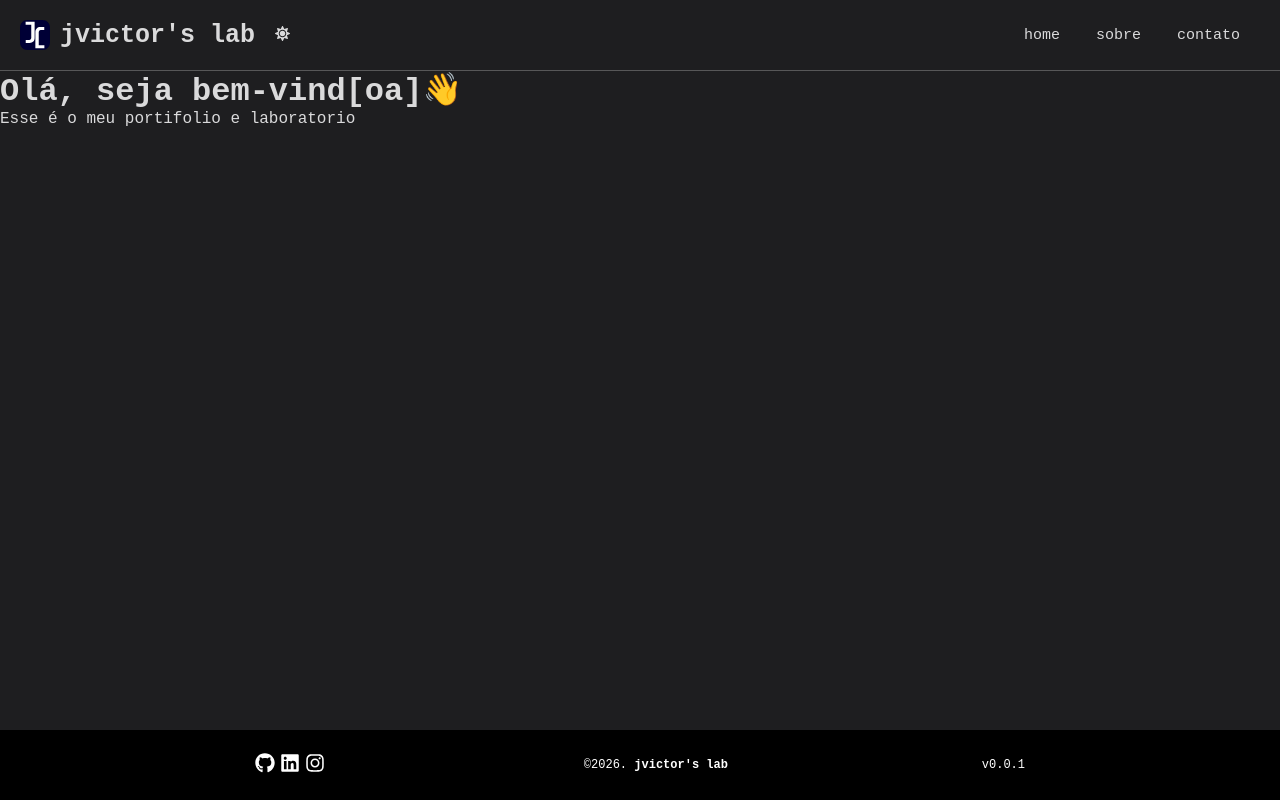
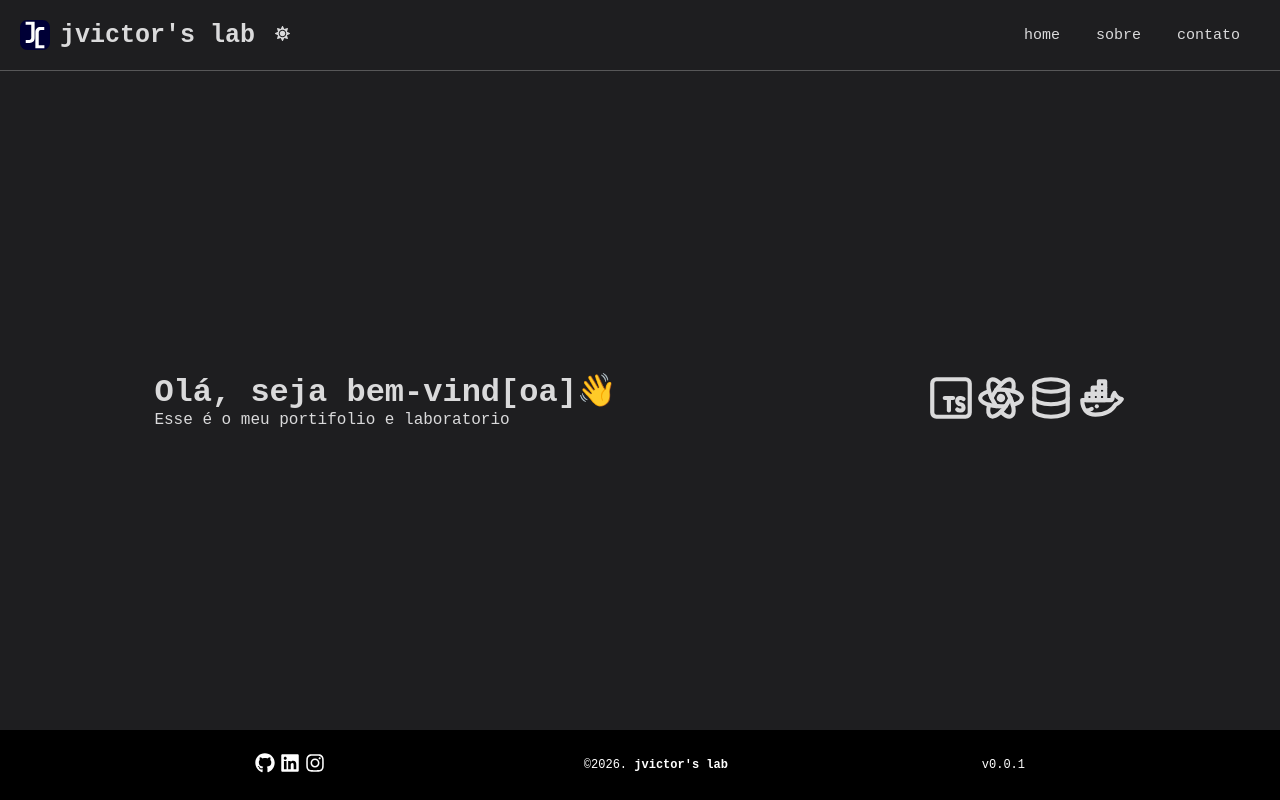
Before and after one commit to jvictor-s/portfolio, a React (Vite) app in the folder frontend/: page / in a window 1280 px wide. Built offline with nearby package versions, Linux system fonts and the light colour scheme.

Commit message:
feat: Ajustar a tag main da pagina home

```diff
--- a/frontend/src/pages/home/index.tsx
+++ b/frontend/src/pages/home/index.tsx
@@ -1,6 +1,7 @@
 //functions
 import { useState } from "react";
 import { ThemeProvider } from "styled-components";
+import { TbBrandTypescript, TbBrandReact, TbDatabase , TbBrandDocker } from "react-icons/tb";
 
 //Components
 import Global from "../../styles/Global";
@@ -34,7 +35,12 @@ const [darkMode, setDarkMode] = useState(true);
           <C.Title>Olá, seja bem-vind[oa]👋</C.Title>
           <C.Paragraph>Esse é o meu portifolio e laboratorio</C.Paragraph>
         </C.Div>
-        <C.Div></C.Div>
+        <C.Div>
+          <TbBrandTypescript size={50}/>
+          <TbBrandReact size={50}/>
+          <TbDatabase size={50}/>
+          <TbBrandDocker size={50}/>
+        </C.Div>
       </C.Main>
 
       <C.Footer>
--- a/frontend/src/pages/home/styles.tsx
+++ b/frontend/src/pages/home/styles.tsx
@@ -10,7 +10,10 @@ export const Header = styled.header``;
 export const Footer = styled.footer``;
 
 export const Main = styled.main`
+    display:flex;
     flex:1;
+    justify-content:space-around;
+    align-items:center;
 `;
 
 export const Title = styled.h1``;
```
Also changed, not shown: frontend/package.json (+6 -1 lines).
